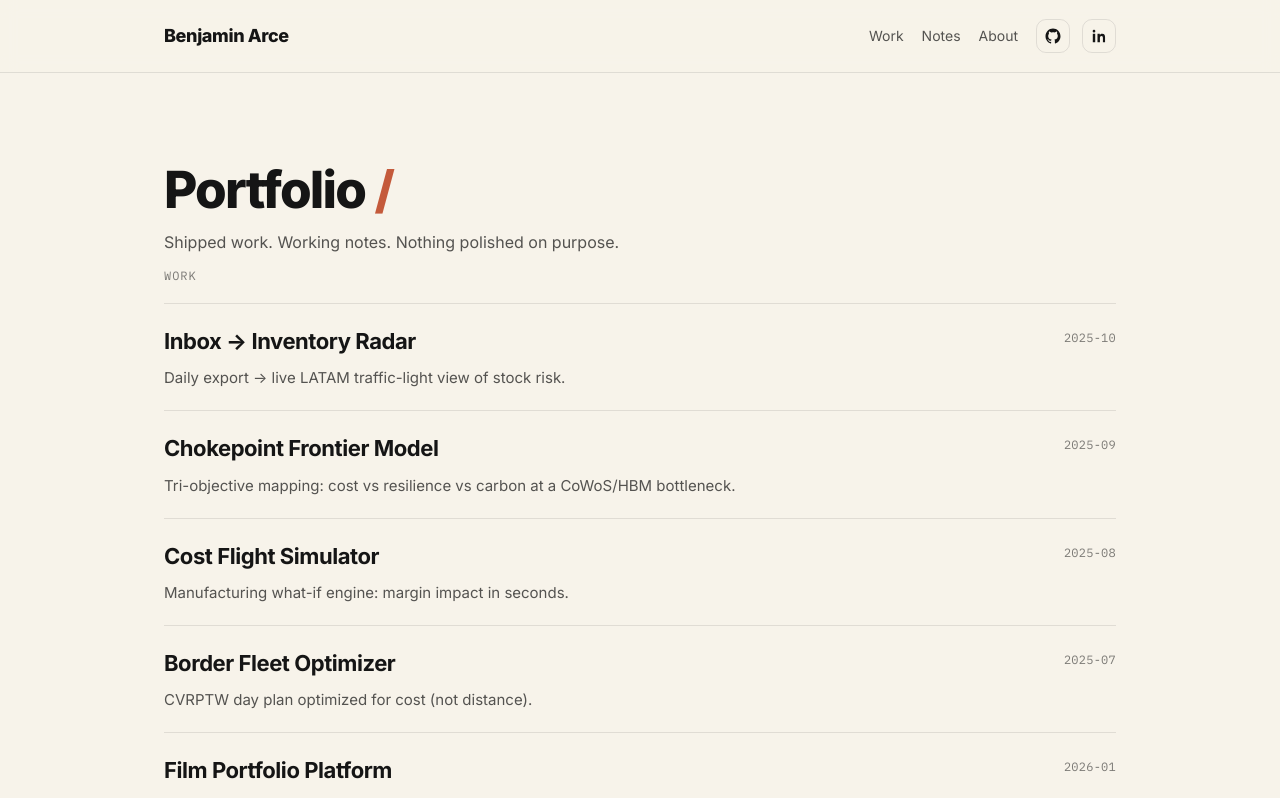
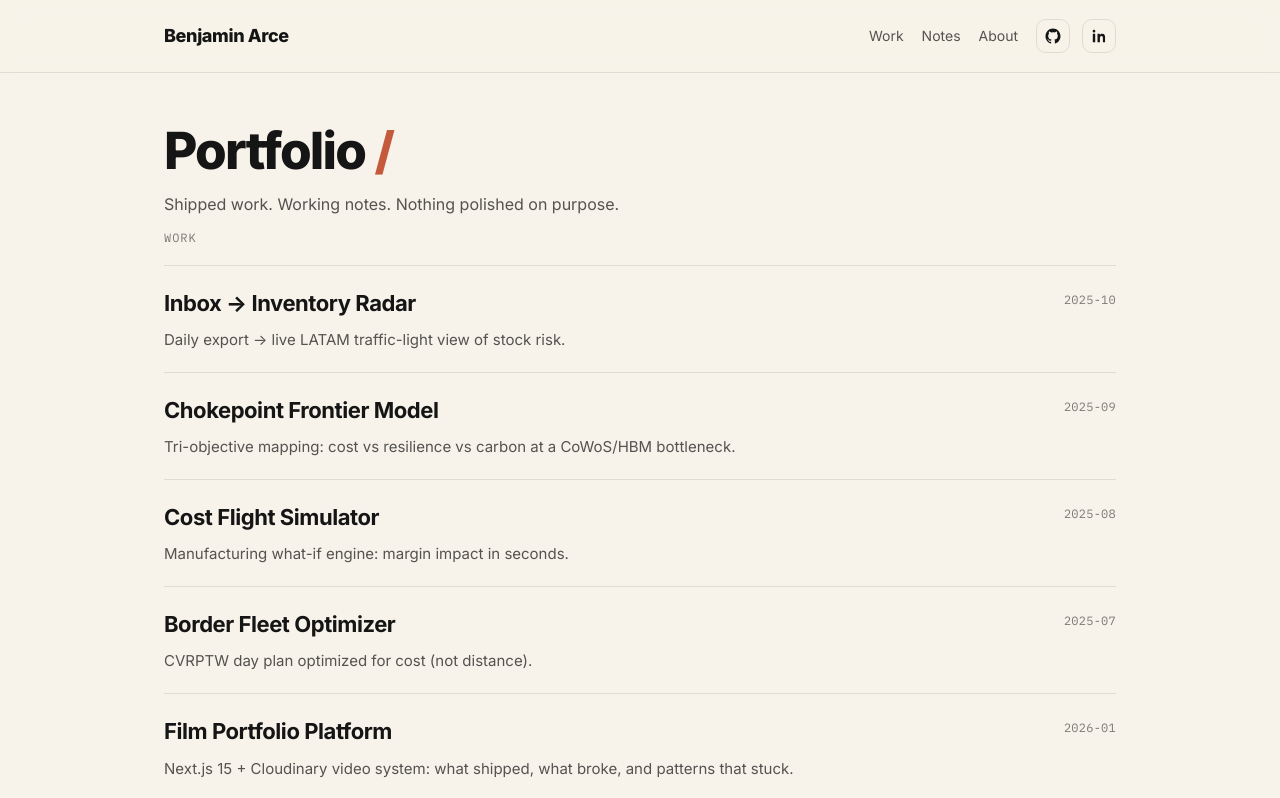
Before and after one commit to benjaminarce-cloud/arcev2-portfolio, a Next.js app: page / in a window 1280 px wide. Shown: the top 798 px of the page. Built offline with nearby package versions, Linux system fonts and the light colour scheme.

Commit message:
Update globals.css

```diff
--- a/src/app/globals.css
+++ b/src/app/globals.css
@@ -27,7 +27,7 @@
 
   /* Rhythm */
   --gutter: clamp(20px, 5vw, 72px);
-  --section: clamp(48px, 7vw, 96px);
+  --section: clamp(28px, 4vw, 56px); /* OPTION A: reduced top/bottom page padding */
   --row-pad-y: clamp(14px, 1.9vw, 20px); /* tightened vertical spacing */
   --row-gap: 14px;
 
@@ -239,42 +239,6 @@ a {
   padding-top: 4px;
 }
 
-/* Clickable row overlay (prevents nested <a> issues) */
-.row-clickable {
-  position: relative;
-}
-
-.row-overlay {
-  position: absolute;
-  inset: 0;
-  z-index: 1;
-}
-
-/* Keep real links above the overlay so they work */
-.row-main,
-.row-meta {
-  position: relative;
-  z-index: 2;
-}
-
-.row-links {
-  margin-top: 6px;
-}
-
-.row-link {
-  font-family: var(--font-mono);
-  font-size: 12px;
-  color: rgba(21, 21, 21, 0.65);
-  border-bottom: 1px solid rgba(21, 21, 21, 0.18);
-  padding-bottom: 1px;
-  transition: color 140ms ease, border-color 140ms ease;
-}
-
-.row-link:hover {
-  color: var(--text);
-  border-bottom-color: rgba(21, 21, 21, 0.35);
-}
-
 /* Detail pages */
 .prose {
   margin-top: 18px;
```
